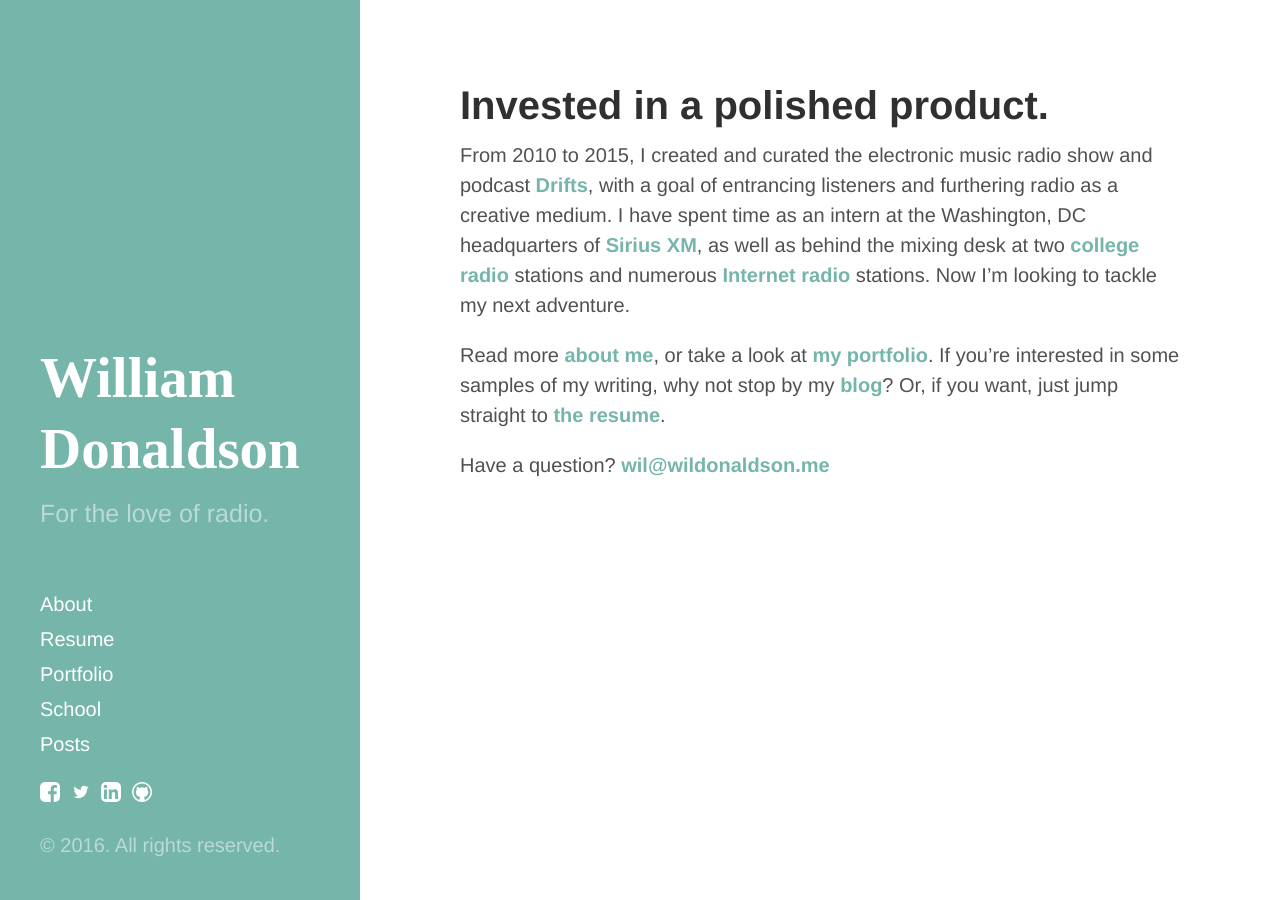
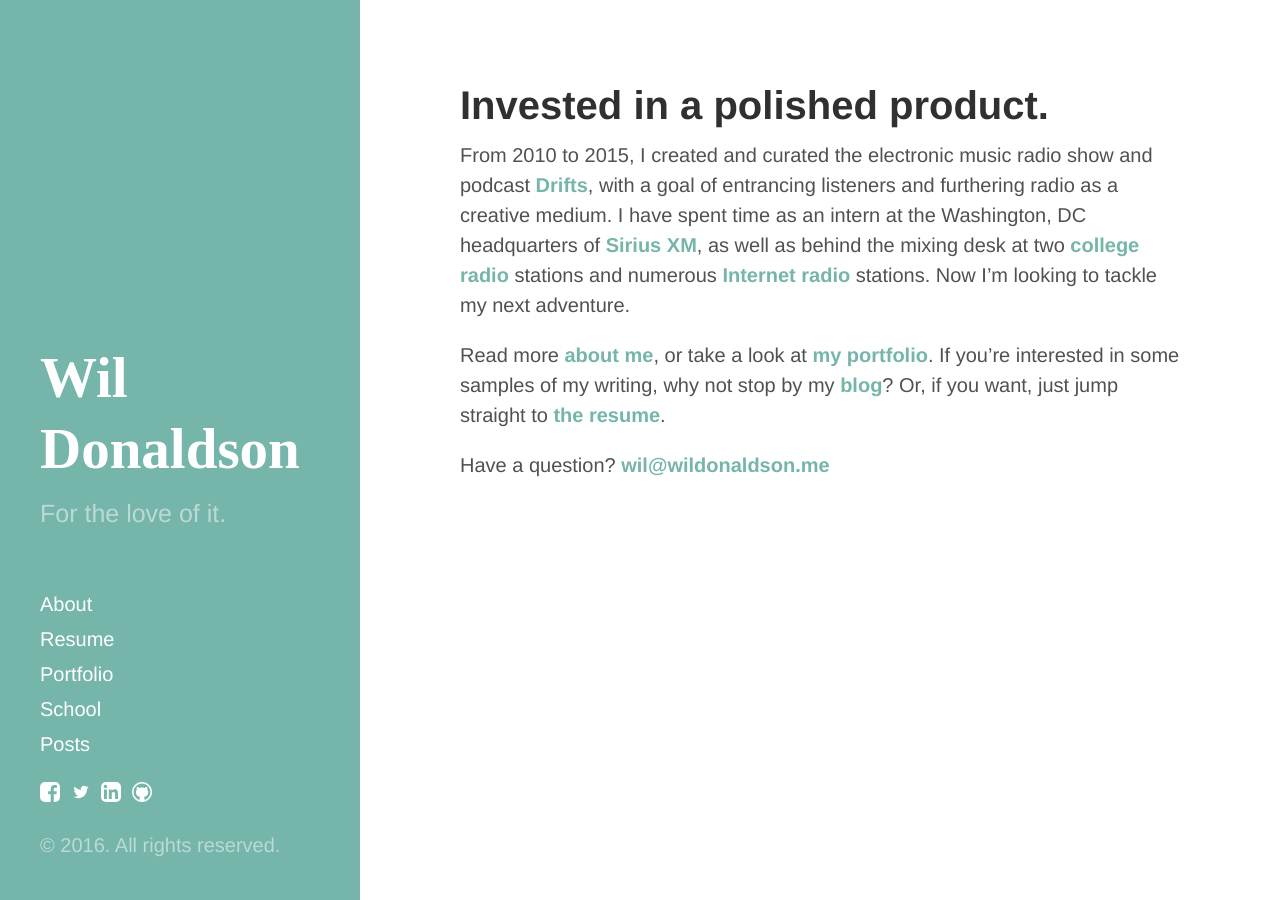
Before and after one commit to crownsedge/wildonaldson.me, a Jekyll site: the page built from index.md, in a window 1280 px wide. Built offline with Jekyll 4.4.1, drawn with Linux system fonts in a browser that asks for light colours; comment, search, counter and statistics services are not loaded.

Commit message:
new name fix

```diff
--- a/_config.yml
+++ b/_config.yml
@@ -4,10 +4,10 @@
 permalink:        pretty
 
 # Setup
-title:            William Donaldson
-tagline:          'For the love of radio.'
-description:      'For the love of radio.'
-url:              http://williamdonaldson.me
+title:            'Wil Donaldson'
+tagline:          'For the love of it.'
+description:      'For the love of it.'
+url:              http://wildonaldson.me
 baseurl:          /
 
 timezone:         America/New_York
```
